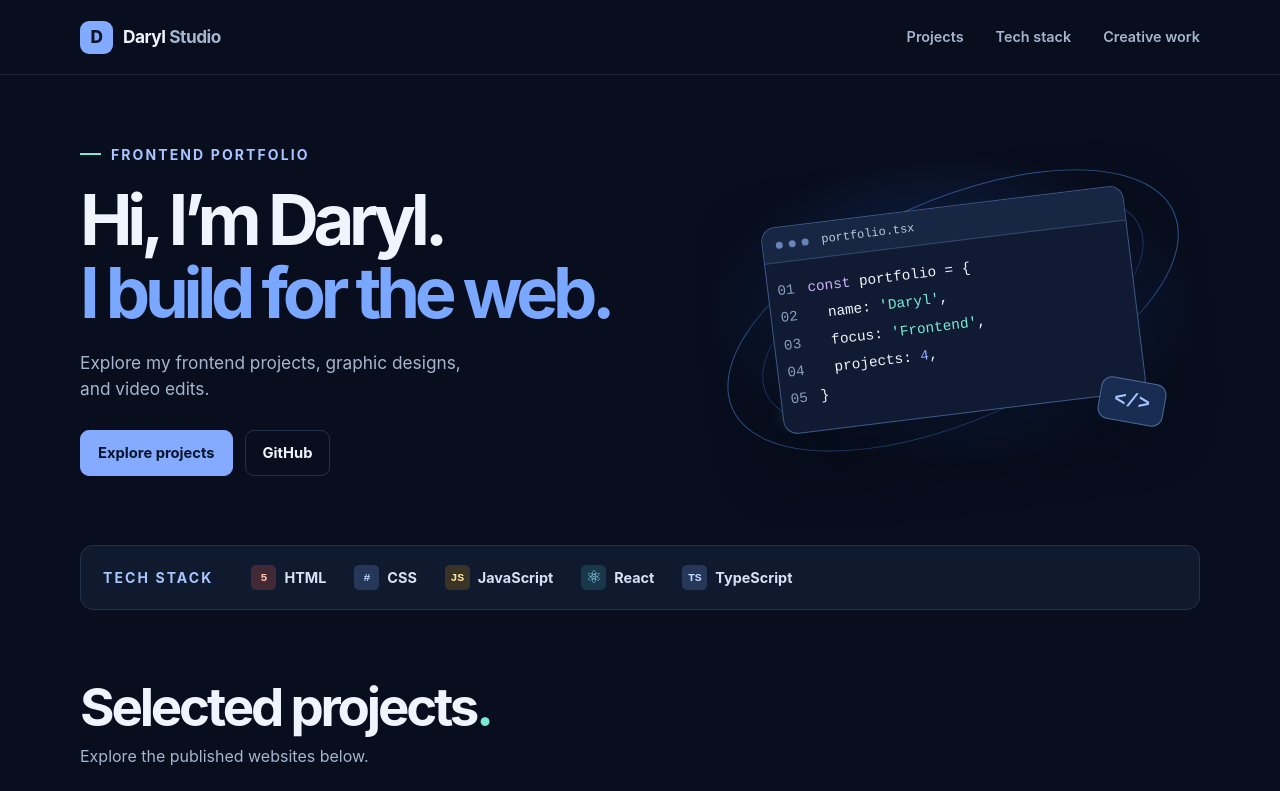
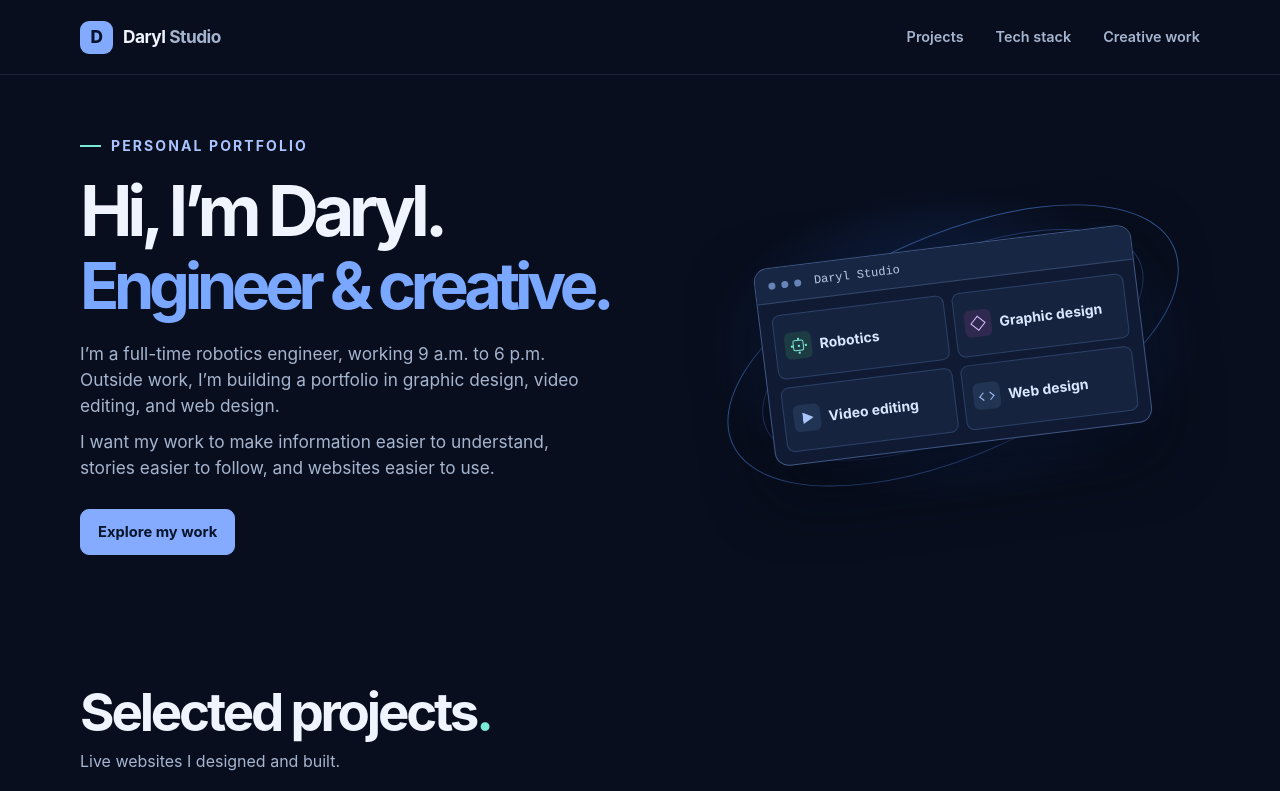
Before and after one commit to widgetster/daryl-studio, a React (Vite) app: page / in a window 1280 px wide. Shown: the top 791 px of the page. Built offline with nearby package versions, Linux system fonts and the light colour scheme.

Commit message:
Update portfolio content and refine layout for improved presentation

```diff
--- a/index.html
+++ b/index.html
@@ -3,7 +3,7 @@
   <head>
     <meta charset="UTF-8" />
     <meta name="viewport" content="width=device-width, initial-scale=1.0" />
-    <meta name="description" content="Explore Daryl’s frontend projects, graphic designs, and video edits." />
+    <meta name="description" content="Daryl is a robotics engineer building a creative portfolio in graphic design, video editing, and web design." />
     <meta name="theme-color" content="#080e1d" />
     <title>Daryl Studio | Portfolio</title>
   </head>
--- a/src/App.css
+++ b/src/App.css
@@ -15,12 +15,13 @@
 nav { display: flex; gap: clamp(14px, 4vw, 32px); font-size: .9rem; font-weight: 600; }
 nav a:hover, .footer-inner a:hover { color: #fff; }
 .hero { display: grid; grid-template-columns: 1.22fr 1fr; align-items: center; gap: 24px; min-height: 470px; padding-block: 60px; }
-.eyebrow, .stack h2 { color: #a9c4ff; font-size: .875rem; font-weight: 750; letter-spacing: .15em; }
+.eyebrow, .stack h3 { color: #a9c4ff; font-size: .875rem; font-weight: 750; letter-spacing: .15em; }
 .eyebrow { display: flex; align-items: center; gap: 10px; margin-bottom: 18px; }
 .eyebrow span { width: 21px; height: 2px; background: var(--mint); }
 .hero h1 { font-size: clamp(2.7rem, 5.5vw, 5rem); line-height: 1.04; letter-spacing: -.075em; }
-.hero em { color: var(--blue); font-style: normal; }
-.intro { max-width: 390px; margin-top: 21px; color: var(--muted); font-size: 1.08rem; }
+.hero em { color: var(--blue); font-size: .92em; font-style: normal; }
+.intro { max-width: 47ch; margin-top: 21px; color: var(--muted); font-size: 1.08rem; }
+.intro + .intro { margin-top: 10px; }
 .hero-actions { display: flex; flex-wrap: wrap; gap: 12px; margin-top: 28px; }
 .button { display: inline-flex; align-items: center; justify-content: center; min-height: 46px; padding: 9px 17px; border: 1px solid var(--line); border-radius: 9px; font-size: .92rem; font-weight: 750; transition: background .2s, border-color .2s; }
 .primary { background: #84abff; border-color: #84abff; color: #08142b; }
@@ -32,18 +33,86 @@ nav a:hover, .footer-inner a:hover { color: #fff; }
 .orbit-dot { position: absolute; width: 7px; height: 7px; background: #8af0df; box-shadow: 0 0 14px #66e9dc; border-radius: 50%; }
 .dot-top { top: 15%; right: 19%; }
 .dot-bottom { bottom: 15%; left: 16%; background: #96b5ff; }
-.code-window { width: min(78%, 365px); background: #101b33; border: 1px solid #405786; border-radius: 14px; overflow: hidden; box-shadow: 0 26px 65px #050914ad; transform: rotate(-7deg); }
+.profile-window { width: min(89%, 380px); background: #101b33; border: 1px solid #405786; border-radius: 14px; overflow: hidden; box-shadow: 0 26px 65px #050914ad; transform: rotate(-7deg); }
 .window-top { display: flex; align-items: center; gap: 6px; padding: 10px 13px; background: #172643; border-bottom: 1px solid #34486c; }
 .window-top i { width: 7px; height: 7px; border-radius: 50%; background: #6684b7; }
 .window-top span { margin-left: 7px; color: #b9c9e5; font: .75rem ui-monospace, monospace; }
-.window-code { padding: 15px 9px 19px; font: clamp(.62rem, 1.25vw, .9rem)/1.9 ui-monospace, monospace; white-space: nowrap; }
-.window-code b { margin-right: 13px; color: #8a9dbf; font-weight: 400; }
-.syntax-purple { color: #ccb2ff; }
-.syntax-mint { color: var(--mint); }
-.syntax-blue { color: #8baeFF; }
-.floating-code { position: absolute; bottom: 14%; right: 7%; padding: 9px 14px; border: 1px solid #4a699b; border-radius: 11px; background: #182b50; color: #a6c4ff; font: 700 1.25rem ui-monospace, monospace; transform: rotate(10deg); }
-.stack { display: flex; gap: 23px 38px; align-items: center; padding: 19px 22px; background: #101a2e; border: 1px solid var(--line); border-radius: 13px; }
-.stack h2 { white-space: nowrap; }
+.profile-grid {
+  display: grid;
+  grid-template-columns: repeat(2, minmax(0, 1fr));
+  gap: 8px;
+  margin: 0;
+  padding: 12px;
+  list-style: none;
+}
+.profile-tile {
+  display: flex;
+  flex-wrap: wrap;
+  align-items: center;
+  gap: 8px;
+  min-height: 65px;
+  padding: 9px;
+  border: 1px solid #2b4168;
+  border-radius: 8px;
+  background: #15233e;
+  color: #dbe7ff;
+  font-size: .875rem;
+  font-weight: 650;
+  line-height: 1.25;
+}
+.profile-icon {
+  position: relative;
+  display: grid;
+  place-items: center;
+  flex: 0 0 27px;
+  height: 27px;
+  border-radius: 6px;
+  background: #213453;
+  color: #a9c4ff;
+}
+.profile-icon::before, .profile-icon::after { position: absolute; }
+.robotics-icon { background: #1d3b43; color: var(--mint); }
+.robotics-icon::before {
+  width: 11px;
+  height: 11px;
+  border: 1.5px solid currentColor;
+  border-radius: 2px;
+  content: '';
+}
+.robotics-icon::after {
+  width: 2px;
+  height: 2px;
+  background: currentColor;
+  box-shadow: -7px 0, 7px 0, 0 -7px, 0 7px;
+  content: '';
+}
+.graphic-icon { background: #30294f; color: #d3bdff; }
+.graphic-icon::before {
+  width: 11px;
+  height: 11px;
+  border: 1.5px solid currentColor;
+  transform: rotate(45deg);
+  content: '';
+}
+.video-icon::before {
+  width: 11px;
+  height: 12px;
+  margin-left: 2px;
+  background: currentColor;
+  clip-path: polygon(0 0, 100% 50%, 0 100%);
+  content: '';
+}
+.web-icon::before, .web-icon::after {
+  width: 6px;
+  height: 6px;
+  border: solid currentColor;
+  transform: rotate(45deg);
+  content: '';
+}
+.web-icon::before { left: 7px; border-width: 0 0 1.5px 1.5px; }
+.web-icon::after { right: 7px; border-width: 1.5px 1.5px 0 0; }
+.stack { display: flex; gap: 23px 38px; align-items: center; margin-bottom: 24px; padding: 19px 22px; background: #101a2e; border: 1px solid var(--line); border-radius: 13px; }
+.stack h3 { white-space: nowrap; }
 .stack ul { display: flex; flex-wrap: wrap; gap: 12px 28px; margin: 0; padding: 0; list-style: none; }
 .stack li { display: flex; align-items: center; gap: 8px; color: #d5e1f6; font-size: .9rem; font-weight: 650; }
 .tech-mark { display: grid; place-items: center; width: 25px; height: 25px; border-radius: 5px; background: #263759; color: #bfdaff; font: 800 .72rem ui-monospace, monospace; }
@@ -167,7 +236,7 @@ nav a:hover, .footer-inner a:hover { color: #fff; }
   .header-inner { min-height: 62px; }
   .hero { grid-template-columns: 1fr; gap: 18px; padding-block: 45px 20px; }
   .hero-art { width: min(100%, 430px); justify-self: center; height: 220px; }
-  .window-code { font-size: clamp(.67rem, 2.5vw, .84rem); }
+  .profile-grid { padding: 8px; }
   .stack { flex-direction: column; gap: 12px; padding: 15px; }
   .stack ul { gap: 10px 15px; }
   .work { padding-block: 47px 52px; }
--- a/src/App.tsx
+++ b/src/App.tsx
@@ -3,7 +3,6 @@ import SiteHeader from './components/SiteHeader'
 import Hero from './sections/Hero'
 import Portfolio from './sections/Portfolio'
 import Projects from './sections/Projects'
-import TechStack from './sections/TechStack'
 import './App.css'
 
 export default function App() {
@@ -13,7 +12,6 @@ export default function App() {
       <SiteHeader />
       <main id="main" className="shell">
         <Hero />
-        <TechStack />
         <Projects />
         <Portfolio />
       </main>
--- a/src/sections/Hero.tsx
+++ b/src/sections/Hero.tsx
@@ -1,31 +1,36 @@
-import { projects } from '../data/projects'
+const disciplines = [
+  { title: 'Robotics', icon: 'robotics' },
+  { title: 'Graphic design', icon: 'graphic' },
+  { title: 'Video editing', icon: 'video' },
+  { title: 'Web design', icon: 'web' },
+]
 
 export default function Hero() {
   return (
     <section className="hero" aria-labelledby="intro">
       <div className="hero-copy">
-        <p className="eyebrow"><span aria-hidden="true" /> FRONTEND PORTFOLIO</p>
-        <h1 id="intro">Hi, I’m Daryl.<br /><em>I build for the web.</em></h1>
-        <p className="intro">Explore my frontend projects, graphic designs, and video edits.</p>
+        <p className="eyebrow"><span aria-hidden="true" /> PERSONAL PORTFOLIO</p>
+        <h1 id="intro">Hi, I’m Daryl.<br /><em>Engineer &amp; creative.</em></h1>
+        <p className="intro">I’m a full-time robotics engineer, working 9 a.m. to 6 p.m. Outside work, I’m building a portfolio in graphic design, video editing, and web design.</p>
+        <p className="intro">I want my work to make information easier to understand, stories easier to follow, and websites easier to use.</p>
         <div className="hero-actions">
-          <a className="button primary" href="#work">Explore projects</a>
-          <a className="button secondary" href="https://github.com/widgetster" target="_blank" rel="noopener noreferrer">GitHub</a>
+          <a className="button primary" href="#work">Explore my work</a>
         </div>
       </div>
       <div className="hero-art" aria-hidden="true">
         <div className="orbit orbit-outer" /><div className="orbit orbit-inner" />
         <i className="orbit-dot dot-top" /><i className="orbit-dot dot-bottom" />
-        <div className="code-window">
-          <div className="window-top"><i /><i /><i /><span>portfolio.tsx</span></div>
-          <div className="window-code">
-            <div><b>01</b><span className="syntax-purple">const</span> portfolio = {'{'}</div>
-            <div><b>02</b>&nbsp; name: <span className="syntax-mint">'Daryl'</span>,</div>
-            <div><b>03</b>&nbsp; focus: <span className="syntax-mint">'Frontend'</span>,</div>
-            <div><b>04</b>&nbsp; projects: <span className="syntax-blue">{projects.length}</span>,</div>
-            <div><b>05</b>{'}'}</div>
-          </div>
+        <div className="profile-window">
+          <div className="window-top"><i /><i /><i /><span>Daryl Studio</span></div>
+          <ul className="profile-grid">
+            {disciplines.map(({ title, icon }) => (
+              <li className="profile-tile" key={title}>
+                <span className={`profile-icon ${icon}-icon`} />
+                <span>{title}</span>
+              </li>
+            ))}
+          </ul>
         </div>
-        <div className="floating-code">&lt;/&gt;</div>
       </div>
     </section>
   )
--- a/src/sections/Portfolio.tsx
+++ b/src/sections/Portfolio.tsx
@@ -20,7 +20,7 @@ export default function Portfolio() {
       <section aria-labelledby="design-title">
         <div className="section-heading">
           <h2 id="design-title">Graphic design</h2>
-          <p>Patient-facing graphics for Pinoy Dental Care in Daegu.</p>
+          <p>Patient-facing graphics for Pinoy Dental Care in Daegu, designed in Canva.</p>
         </div>
         <ul className="media-grid design-grid">
           {designs.map((design) => (
@@ -53,7 +53,7 @@ export default function Portfolio() {
       <section aria-labelledby="video-title">
         <div className="section-heading">
           <h2 id="video-title">Video editing</h2>
-          <p>Short edits about city life and everyday moments.</p>
+          <p>Short videos about city life and everyday moments, edited in DaVinci Resolve.</p>
         </div>
         <ul className="media-grid video-grid">
           {videos.map((video) => (
--- a/src/sections/Projects.tsx
+++ b/src/sections/Projects.tsx
@@ -1,12 +1,14 @@
 import { projects } from '../data/projects'
+import TechStack from './TechStack'
 
 export default function Projects() {
   return (
     <section className="work" id="work" aria-labelledby="work-title">
       <div className="section-heading">
         <h2 id="work-title">Selected projects<span>.</span></h2>
-        <p>Explore the published websites below.</p>
+        <p>Live websites I designed and built.</p>
       </div>
+      <TechStack />
       <div className="projects">
         {projects.map(({ name, url, artwork, mark }) => (
           <article className="project" key={url}>
--- a/src/sections/TechStack.tsx
+++ b/src/sections/TechStack.tsx
@@ -9,7 +9,7 @@ const technologies = [
 export default function TechStack() {
   return (
     <section className="stack" id="stack" aria-labelledby="stack-title">
-      <h2 id="stack-title">TECH STACK</h2>
+      <h3 id="stack-title">TECH STACK</h3>
       <ul>
         {technologies.map(([name, mark, style]) => (
           <li key={name}><span className={`tech-mark ${style}`} aria-hidden="true">{mark}</span>{name}</li>
```
